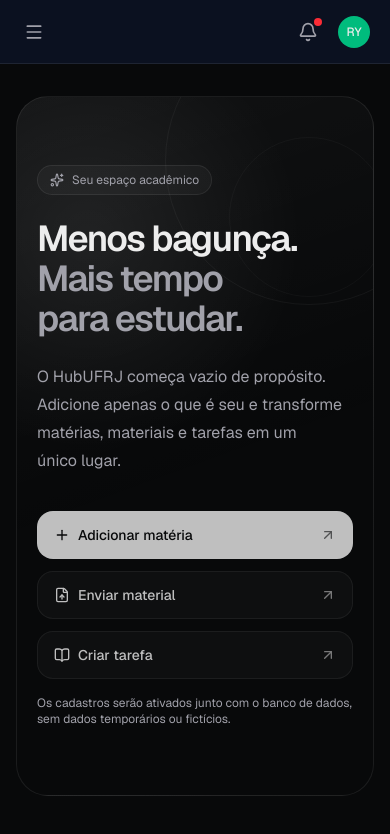
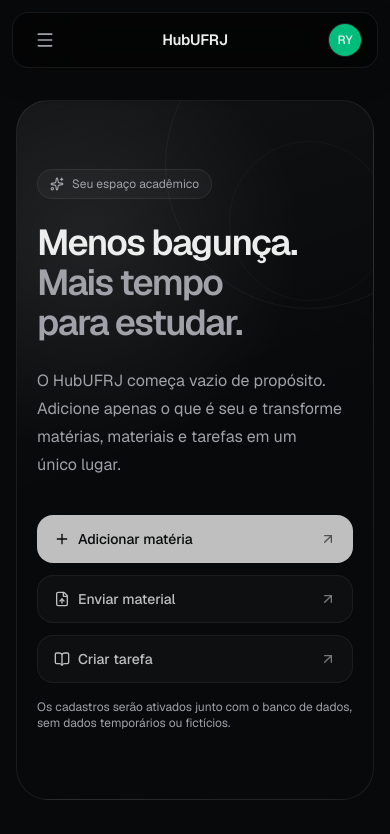
Before and after one commit to yujiraphael/hubufrj, a Next.js app: page /hoje in a window 390 px wide. Shown: the top 834 px of the page. Built offline with nearby package versions, Linux system fonts and the light colour scheme.

Commit message:
feat: redesenha topbar mobile premium

```diff
--- a/src/components/layout/Topbar.tsx
+++ b/src/components/layout/Topbar.tsx
@@ -1,8 +1,6 @@
 'use client';
 
-import { motion } from 'framer-motion';
-import { Search, Bell, Menu, X, Command, ChevronDown } from 'lucide-react';
-import { useState, useRef, useEffect } from 'react';
+import { Menu } from 'lucide-react';
 import { Avatar } from '@/components/shared/Avatar';
 
 interface TopbarProps {
@@ -10,108 +8,33 @@
 }
 
 export function Topbar({ onMenuClick }: TopbarProps) {
-  const [searchOpen, setSearchOpen] = useState(false);
-  const [notificationsOpen, setNotificationsOpen] = useState(false);
-  const searchRef = useRef<HTMLInputElement>(null);
-  const notificationsRef = useRef<HTMLDivElement>(null);
-
-  useEffect(() => {
-    const handleKeyDown = (e: KeyboardEvent) => {
-      if ((e.metaKey || e.ctrlKey) && e.key === 'k') {
-        e.preventDefault();
-        setSearchOpen(true);
-      }
-      if (e.key === 'Escape') {
-        setSearchOpen(false);
-        setNotificationsOpen(false);
-      }
-    };
-
-    document.addEventListener('keydown', handleKeyDown);
-    return () => document.removeEventListener('keydown', handleKeyDown);
-  }, []);
-
-  useEffect(() => {
-    if (searchOpen && searchRef.current) {
-      searchRef.current.focus();
-    }
-  }, [searchOpen]);
-
-  useEffect(() => {
-    function handleClickOutside(e: MouseEvent) {
-      if (notificationsRef.current && !notificationsRef.current.contains(e.target as Node)) {
-        setNotificationsOpen(false);
-      }
-    }
-    document.addEventListener('mousedown', handleClickOutside);
-    return () => document.removeEventListener('mousedown', handleClickOutside);
-  }, []);
-
   return (
-    <header className="h-16 bg-[var(--surface)] border-b border-[rgba(255,255,255,0.08)] flex items-center justify-between px-4 sm:px-6">
-      <div className="flex items-center gap-4">
+    <div className="sticky top-0 z-40 px-3 pt-3 sm:px-5 sm:pt-4 lg:px-6">
+      <header className="mx-auto flex h-14 w-full max-w-6xl items-center justify-between rounded-2xl border border-white/10 bg-black/45 px-2.5 shadow-[0_8px_30px_rgba(0,0,0,0.18)] backdrop-blur-2xl sm:px-3 lg:h-16">
         <button
+          type="button"
           onClick={onMenuClick}
-          className="lg:hidden p-2 rounded-lg text-muted-foreground hover:text-foreground hover:bg-[var(--elevated)] transition-colors"
+          className="flex h-11 w-11 items-center justify-center rounded-xl text-muted-foreground transition-colors hover:bg-white/[0.06] hover:text-foreground lg:hidden"
           aria-label="Abrir menu"
         >
-          <Menu className="h-5 w-5" />
+          <Menu className="h-5 w-5" aria-hidden="true" />
         </button>
 
-        <motion.div
-          initial={{ opacity: 0, width: 0 }}
-          animate={{ opacity: searchOpen ? 1 : 0, width: searchOpen ? 320 : 0 }}
-          transition={{ duration: 0.2 }}
-          className="relative hidden lg:flex"
-        >
-          <Search className="absolute left-3 top-1/2 -translate-y-1/2 h-4 w-4 text-muted-foreground" aria-hidden="true" />
-          <input
-            ref={searchRef}
-            type="search"
-            placeholder="Buscar... (Cmd+K)"
-            className="w-full pl-10 pr-4 py-2 bg-[var(--background)] border border-[rgba(255,255,255,0.08)] rounded-lg text-foreground placeholder:text-muted-foreground focus:outline-none focus:ring-2 focus:ring-blue-500 focus:border-transparent transition-all"
-            aria-label="Busca global"
-            autoComplete="off"
-          />
-          <kbd className="absolute right-3 top-1/2 -translate-y-1/2 px-1.5 py-0.5 text-xs bg-[var(--elevated)] border border-[rgba(255,255,255,0.08)] rounded text-muted-foreground">
-            <Command className="h-3 w-3 inline-block align-middle mr-1" />K
-          </kbd>
-        </motion.div>
-      </div>
-
-      <div className="flex items-center gap-2">
-        <div className="relative" ref={notificationsRef}>
-          <button
-            onClick={() => setNotificationsOpen(!notificationsOpen)}
-            className="relative p-2 rounded-lg text-muted-foreground hover:text-foreground hover:bg-[var(--elevated)] transition-colors"
-            aria-label="Notificações"
-            aria-expanded={notificationsOpen}
-          >
-            <Bell className="h-5 w-5" />
-            <span className="absolute top-1 right-1 w-2 h-2 bg-red-500 rounded-full" aria-hidden="true" />
-          </button>
-
-          {notificationsOpen && (
-            <motion.div
-              initial={{ opacity: 0, y: 10 }}
-              animate={{ opacity: 1, y: 0 }}
-              exit={{ opacity: 0, y: 10 }}
-              className="absolute right-0 top-full mt-2 w-80 bg-[var(--elevated)] border border-[rgba(255,255,255,0.08)] rounded-lg shadow-lg p-4 z-50"
-            >
-              <h3 className="font-medium text-foreground mb-3">Notificações</h3>
-              <div className="space-y-2">
-                <p className="text-sm text-muted-foreground text-center py-4">Nenhuma notificação por enquanto</p>
-              </div>
-            </motion.div>
-          )}
+        <div className="min-w-0 flex-1 text-center lg:text-left">
+          <div className="inline-flex flex-col items-center lg:items-start">
+            <span className="text-[15px] font-semibold tracking-[-0.02em] text-foreground">HubUFRJ</span>
+            <span className="hidden text-[11px] text-muted-foreground sm:block">Seu espaço acadêmico</span>
+          </div>
         </div>
 
-        <div className="relative">
-          <button className="flex items-center gap-2 p-1 rounded-lg hover:bg-[var(--elevated)] transition-colors">
-            <Avatar name="Raphael Yuji Fujiwara" size="sm" />
-          </button>
-        </div>
-      </div>
-    </header>
+        <button
+          type="button"
+          className="flex h-11 w-11 items-center justify-center rounded-xl transition-colors hover:bg-white/[0.06]"
+          aria-label="Abrir perfil"
+        >
+          <Avatar name="Raphael Yuji Fujiwara" size="sm" className="ring-1 ring-white/10" />
+        </button>
+      </header>
+    </div>
   );
 }
```
